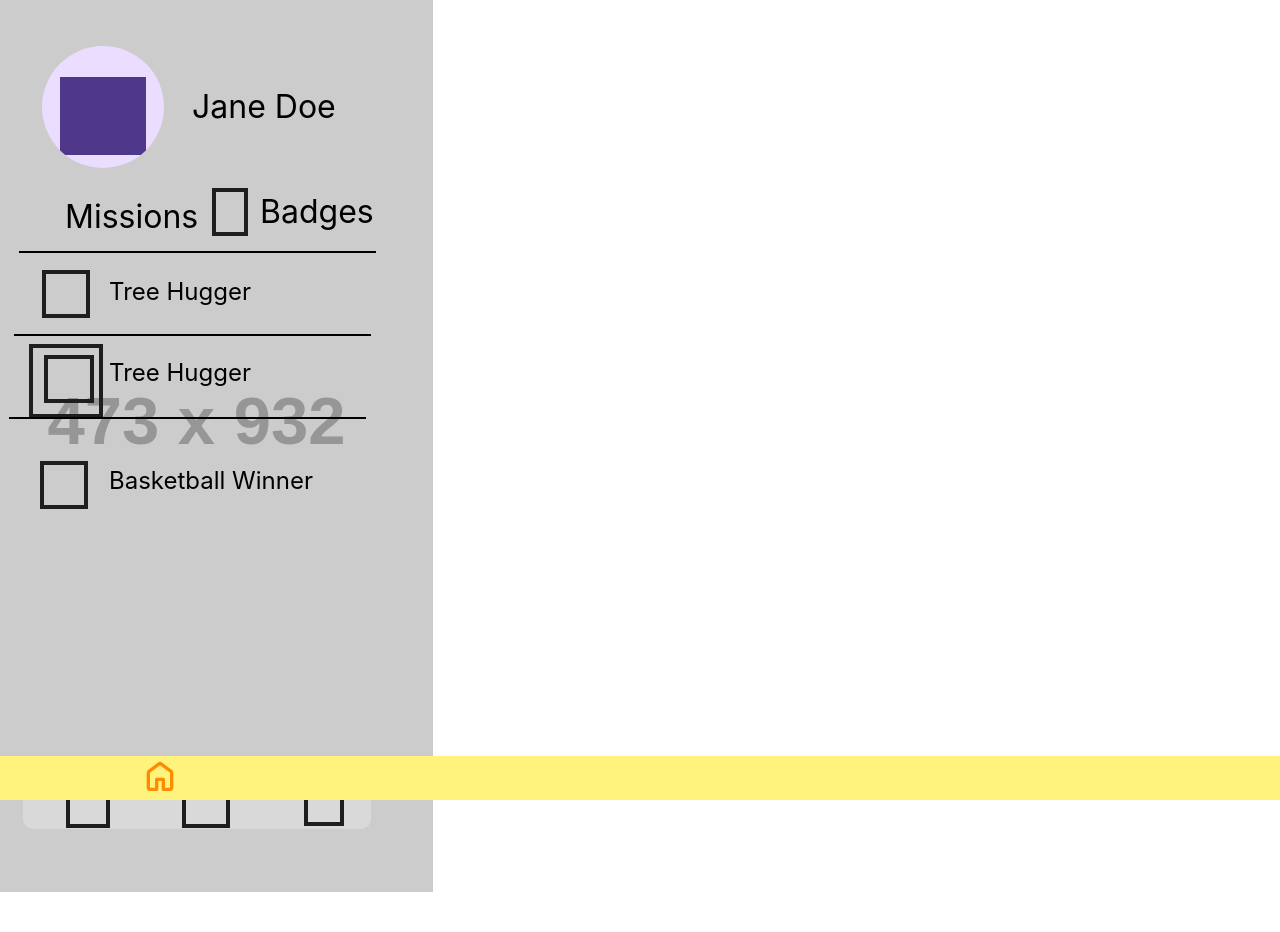
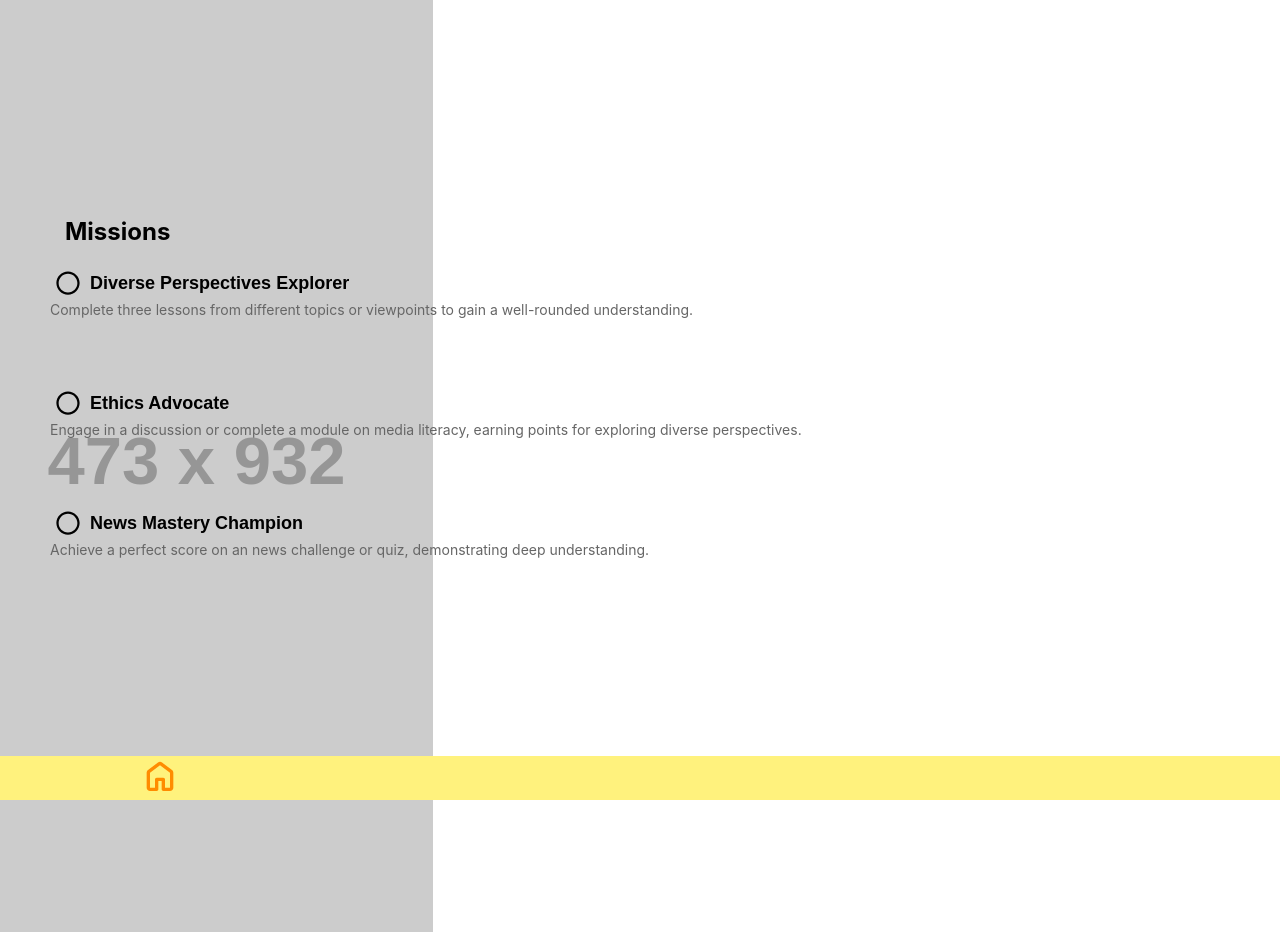
Before and after one commit to 25dlee/BeeWise, a React (Create React App) app in the folder frontend/: page /missions in a window 1280 px wide. Before the commit the page ends 892 px from the top, so only its background shows below. Built offline with nearby package versions, Linux system fonts and the light colour scheme; some icons are missing.

Commit message:
Update MissionsPage.js

```diff
--- a/frontend/src/MissionsPage.js
+++ b/frontend/src/MissionsPage.js
@@ -1,75 +1,61 @@
-// src/SecondPage.js
-import React from 'react';
+import React, { useState } from 'react';
 import { Link } from 'react-router-dom';
+import { FaCheckCircle, FaRegCircle } from 'react-icons/fa';
 
 function MissionsPage() {
+  const [completedMissions, setCompletedMissions] = useState({});
+
+  const toggleMission = (mission) => {
+    setCompletedMissions((prev) => ({
+      ...prev,
+      [mission]: !prev[mission],
+    }));
+  };
+
   return (
-    <div style={{width: '100%', height: '100%', position: 'relative', background: 'white'}}>
-      <div style={{width: 393, height: 852, left: 0, top: 0, position: 'absolute', flexDirection: 'column', justifyContent: 'center', alignItems: 'center', display: 'inline-flex'}}>
-        <img style={{width: 473, height: 932}} src="https://via.placeholder.com/473x932" alt="Placeholder" />
+    <div style={{ width: '100%', height: '100%', position: 'relative', background: 'white' }}>
+      <div style={{ width: 393, height: 852, left: 0, top: 0, position: 'absolute', display: 'flex', flexDirection: 'column', alignItems: 'center' }}>
+        <img style={{ width: 473, height: 932 }} src="https://via.placeholder.com/473x932" alt="Placeholder" />
       </div>
-      <div style={{width: 122, height: 122, left: 42, top: 46, position: 'absolute', background: '#EADDFF', borderRadius: 100, overflow: 'hidden'}}>
-        <div style={{width: 85.96, height: 78.18, left: 18.02, top: 30.50, position: 'absolute', background: '#4F378A'}}></div>
-      </div>
-      <div style={{left: 65, top: 197, position: 'absolute', color: 'black', fontSize: 32, fontFamily: 'Inter', fontWeight: '400', wordWrap: 'break-word'}}>Missions</div>
-      <div style={{left: 192, top: 87, position: 'absolute', color: 'black', fontSize: 32, fontFamily: 'Inter', fontWeight: '400', wordWrap: 'break-word'}}>Jane Doe</div>
-      <div style={{width: 348, height: 59, left: 23, top: 770, position: 'absolute', background: '#D9D9D9', borderRadius: 10}} />
-      <div style={{left: 212, top: 188, position: 'absolute'}}>
-        <div style={{left: 48, top: 4, position: 'absolute', color: 'black', fontSize: 32, fontFamily: 'Inter', fontWeight: '400', wordWrap: 'break-word'}}>Badges</div>
-        <div style={{width: 48, height: 48, left: 0, top: 0, position: 'absolute', flexDirection: 'column', justifyContent: 'flex-start', alignItems: 'flex-start', display: 'inline-flex'}}>
-          <div style={{width: 28, height: 44, border: '4px #1E1E1E solid'}}></div>
+      <h2 style={{ position: 'absolute', left: 65, top: 197 }}>Missions</h2>
+
+      {/* Missions List */}
+      {[
+  {
+    "title": "Diverse Perspectives Explorer",
+    "description": "Complete three lessons from different topics or viewpoints to gain a well-rounded understanding."
+  },
+  {
+    "title": "Ethics Advocate",
+    "description": "Engage in a discussion or complete a module on media literacy, earning points for exploring diverse perspectives."
+  },
+  {
+    "title": "News Mastery Champion",
+    "description": "Achieve a perfect score on an news challenge or quiz, demonstrating deep understanding."
+  }
+].map((mission, index) => (
+        <div key={index} style={{ position: 'absolute', left: 50, top: 270 + index * 120, width: '80%' }}>
+          <button
+            onClick={() => toggleMission(mission.title)}
+            style={{
+              background: 'none',
+              border: 'none',
+              display: 'flex',
+              alignItems: 'center',
+              cursor: 'pointer',
+              fontSize: 18,
+              fontWeight: '600'
+            }}>
+            {completedMissions[mission.title] ? <FaCheckCircle color="green" size={24} /> : <FaRegCircle size={24} />}
+            <span style={{ marginLeft: 10 }}>{mission.title}</span>
+          </button>
+          <p style={{ fontSize: 14, color: '#666', marginTop: 5 }}>{mission.description}</p>
         </div>
-      </div>
-      <div style={{width: 48, height: 48, left: 60, top: 776, position: 'absolute'}}>
-        <div style={{width: 36, height: 40, left: 6, top: 4, position: 'absolute', border: '4px #1E1E1E solid'}}></div>
-      </div>
-      <div style={{width: 48, height: 48, left: 178, top: 776, position: 'absolute'}}>
-        <div style={{width: 40, height: 40, left: 4, top: 4, position: 'absolute', border: '4px #1E1E1E solid'}}></div>
-      </div>
-      <div style={{width: 48, height: 48, left: 296, top: 776, position: 'absolute'}}>
-        <div style={{width: 32, height: 36, left: 8, top: 6, position: 'absolute', border: '4px #1E1E1E solid'}}></div>
-      </div>
-      <div style={{left: 109, top: 277, position: 'absolute', color: 'black', fontSize: 24, fontFamily: 'Inter', fontWeight: '400', wordWrap: 'break-word'}}>Tree Hugger</div>
-      <div style={{left: 109, top: 358, position: 'absolute', color: 'black', fontSize: 24, fontFamily: 'Inter', fontWeight: '400', wordWrap: 'break-word'}}>Tree Hugger</div>
-      <div style={{left: 109, top: 466, position: 'absolute', color: 'black', fontSize: 24, fontFamily: 'Inter', fontWeight: '400', wordWrap: 'break-word'}}>Basketball Winner</div>
-      <div style={{width: 48, height: 48, left: 38, top: 266, position: 'absolute'}}>
-        <div style={{width: 40, height: 40, left: 4, top: 4, position: 'absolute', border: '4px #1E1E1E solid'}}></div>
-      </div>
-      <div style={{width: 48, height: 48, left: 36, top: 457, position: 'absolute'}}>
-        <div style={{width: 40, height: 40, left: 4, top: 4, position: 'absolute', border: '4px #1E1E1E solid'}}></div>
-      </div>
-      <div style={{width: 355, height: 0, left: 19, top: 251, position: 'absolute', border: '1px black solid'}}></div>
-      <div style={{width: 80, height: 80, left: 22, top: 337, position: 'absolute'}}>
-        <div style={{width: 66.67, height: 66.67, left: 6.67, top: 6.67, position: 'absolute', border: '4px #1E1E1E solid'}}></div>
-      </div>
-      <div style={{width: 355, height: 0, left: 14, top: 334, position: 'absolute', border: '1px black solid'}}></div>
-      <div style={{width: 48, height: 48, left: 40, top: 353, position: 'absolute'}}>
-        <div style={{width: 42, height: 40, left: 4, top: 2, position: 'absolute', border: '4px #1E1E1E solid'}}></div>
-      </div>
-      <div style={{width: 355, height: 0, left: 9, top: 417, position: 'absolute', border: '1px black solid'}}></div>
+      ))}
 
-      {/*
-        Clickable "bottom right" area to go BACK to Home:
-        Use a <Link /> from 'react-router-dom' to navigate to "/"
-      */}
-      <div
-        style={{
-          width: 48,
-          height: 48,
-          position: 'absolute',
-          bottom: 20,
-          right: 20,
-          background: '#ccc',
-          borderRadius: '50%',
-          textAlign: 'center',
-          lineHeight: '48px',
-          cursor: 'pointer'
-        }}
-      >
-        {/* We can make the entire div a clickable link */}
-        <Link to="/" style={{textDecoration: 'none', color: 'black', display: 'block', width: '100%', height: '100%'}}>
-          Home
-        </Link>
+      {/* Navigation Link */}
+      <div style={{ position: 'absolute', bottom: 20, right: 20 }}>
+        <Link to="/" style={{ textDecoration: 'none', fontSize: 18, color: 'black' }}>Home</Link>
       </div>
     </div>
   );
```
